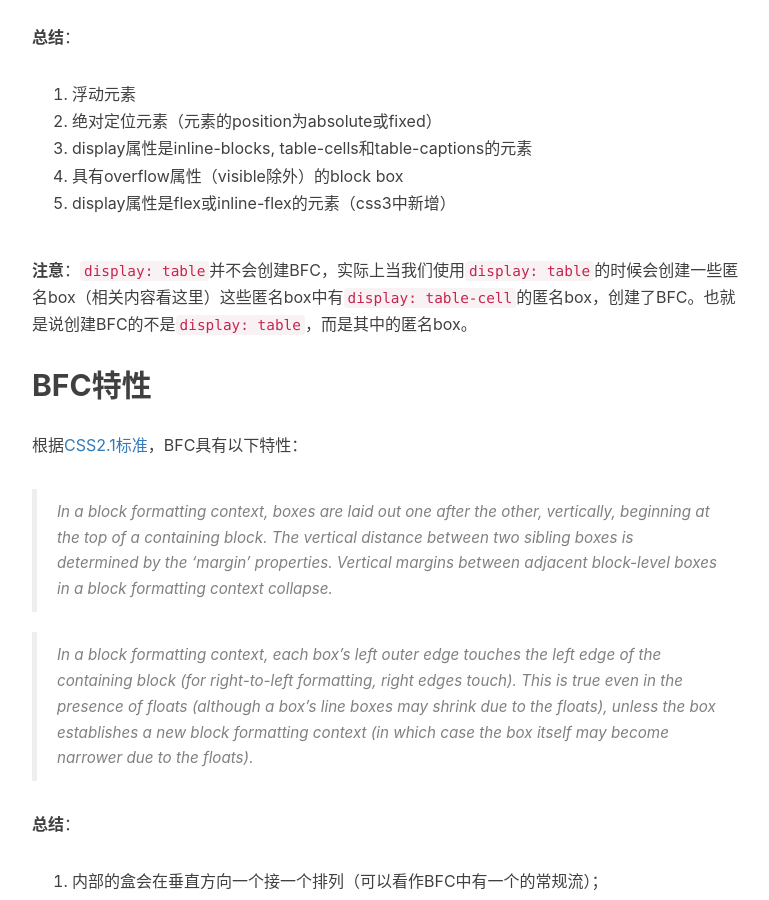
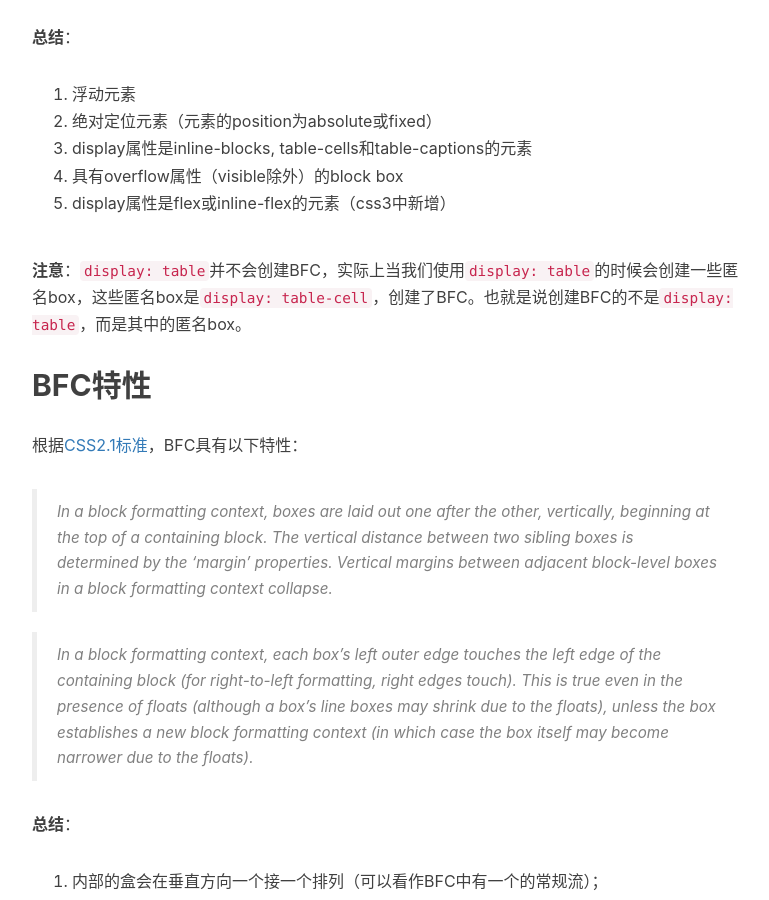
Before and after one commit to leeyixuan/leeyixuan.github.io, a Jekyll site: the page built from _posts/2017-04-01-BFC.markdown, in a window 1280 px wide and 900 px high, scrolled down 958 px. Shown: the whole window, without its empty margins (233-1002 px from the left). Built offline with Jekyll 4.4.1, drawn with Linux system fonts in a browser that asks for light colours; nearby versions of some CDN libraries; comment, search, counter and statistics services are not loaded; some of the changed text lies outside the part shown.

Commit message:
修改BFC

```diff
--- a/_layouts/post.html
+++ b/_layouts/post.html
@@ -41,6 +41,7 @@ layout: default
 <!-- Post Content -->
 <article>
     <div class="container">
+
         <div class="row">
 
     <!-- Post Container -->
@@ -51,6 +52,10 @@ layout: default
 
 				{{ content }}
 
+                <div style="text-align: center;margin:100px 50px 50px; padding:20px ;border: 2px solid #8080803d;
+    border-radius: 5px;">
+                    许可协议: "<a href="https://creativecommons.org/licenses/by-nc-sa/3.0/cn/" style="color: #337ab7">署名-非商用-相同方式共享 3.0</a>" 转载请保留原文链接及作者。
+                </div>
                 <hr>
 
 
--- a/_posts/2017-04-01-BFC.markdown
+++ b/_posts/2017-04-01-BFC.markdown
@@ -26,7 +26,7 @@ BFC全称是Block Formatting Context，即块格式化上下文。它是[CSS2.1
 4.  具有overflow属性（visible除外）的block box
 5. display属性是flex或inline-flex的元素（css3中新增）
 
-**注意**：`display: table`并不会创建BFC，实际上当我们使用`display: table`的时候会创建一些匿名box（相关内容看这里）这些匿名box中有`display: table-cell`的匿名box，创建了BFC。也就是说创建BFC的不是`display: table`，而是其中的匿名box。
+**注意**：`display: table`并不会创建BFC，实际上当我们使用`display: table`的时候会创建一些匿名box，这些匿名box是`display: table-cell`，创建了BFC。也就是说创建BFC的不是`display: table`，而是其中的匿名box。
 ## BFC特性
 
 根据[CSS2.1标准](https://www.w3.org/TR/CSS21/visuren.html#block-formatting)，BFC具有以下特性：
```
